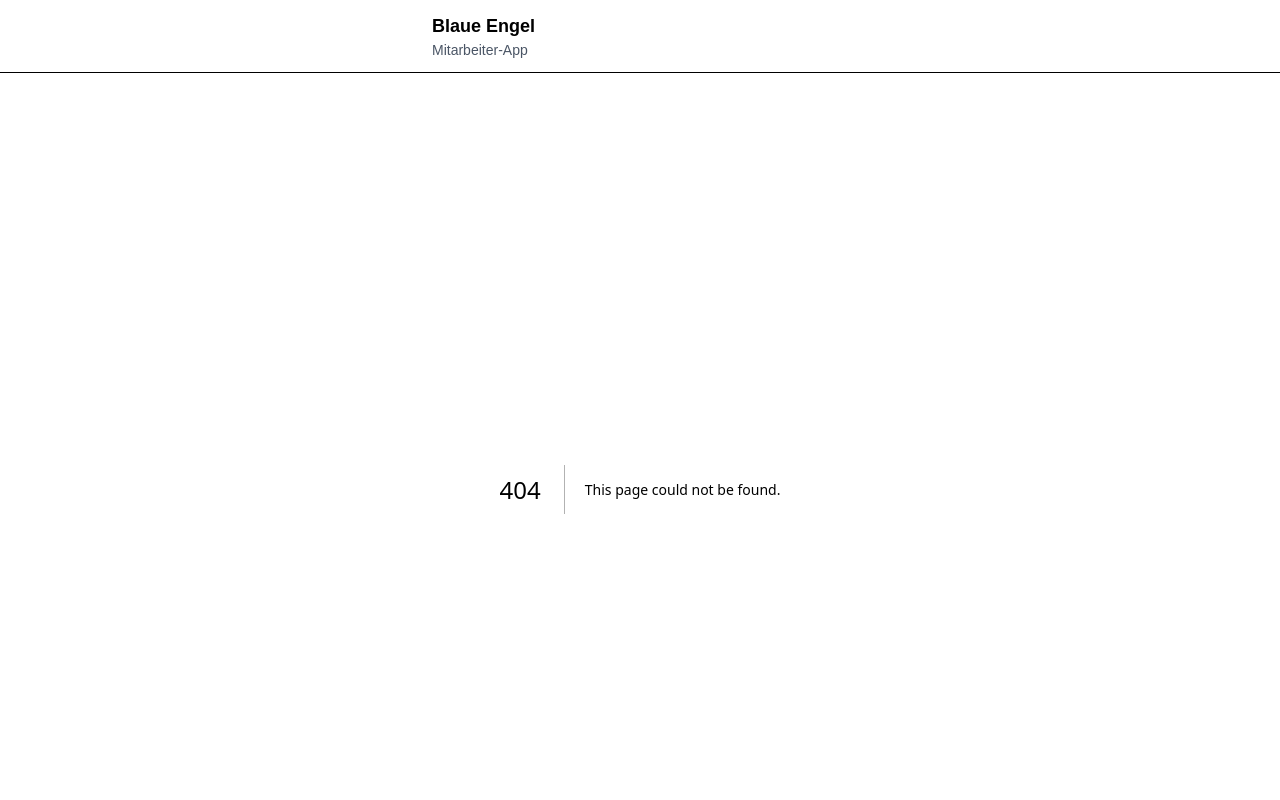
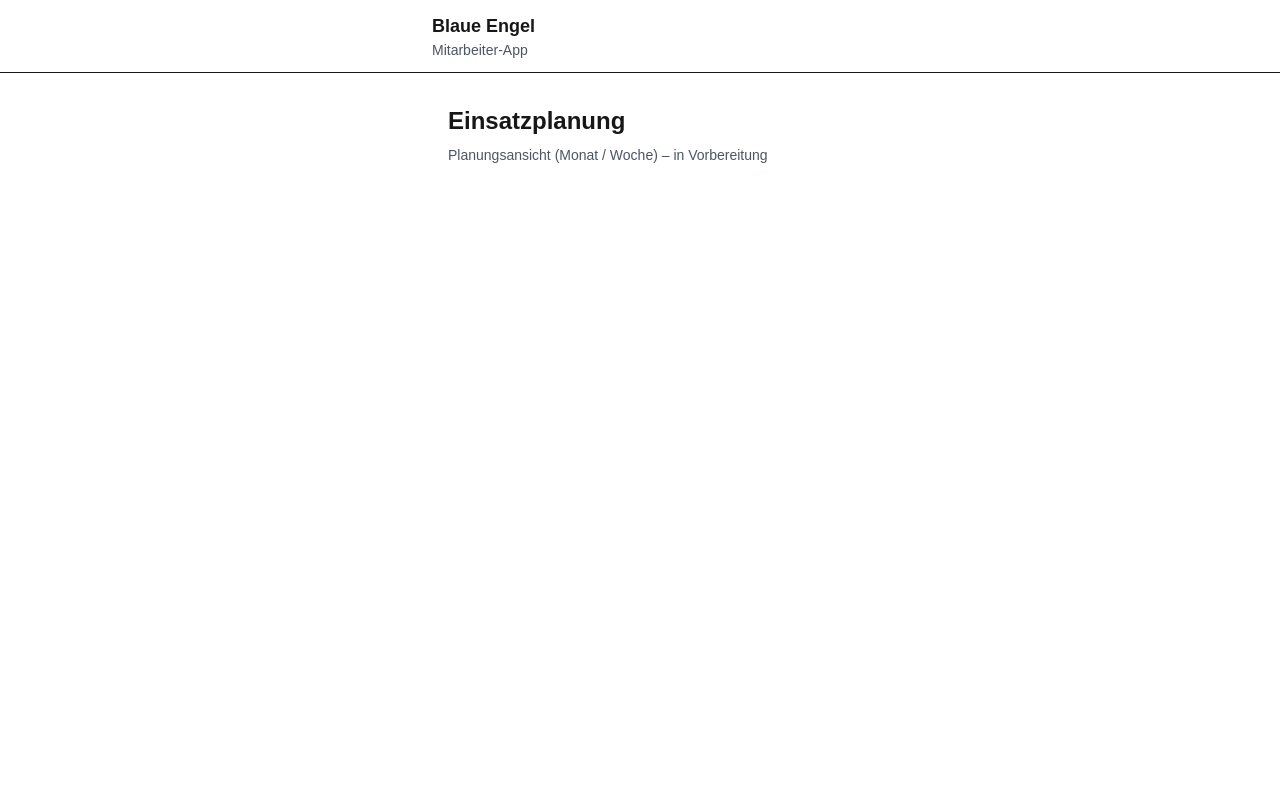
Before and after one commit to Chirhocaesar/blaue-engel-frontend, a Next.js app: page /planner in a window 1280 px wide. Before the commit this address had no page. Shown: the top 800 px of the page. Built offline with nearby package versions, Linux system fonts and the light colour scheme.

Commit message:
Add planner page skeleton (Phase 1)

```diff
--- /dev/null
+++ b/src/app/planner/page.tsx
@@ -0,0 +1,10 @@
+export default function PlannerPage() {
+  return (
+    <main className="min-h-screen p-4">
+      <h1 className="text-2xl font-semibold">Einsatzplanung</h1>
+      <p className="mt-2 text-sm text-gray-600">
+        Planungsansicht (Monat / Woche) – in Vorbereitung
+      </p>
+    </main>
+  );
+}
```
